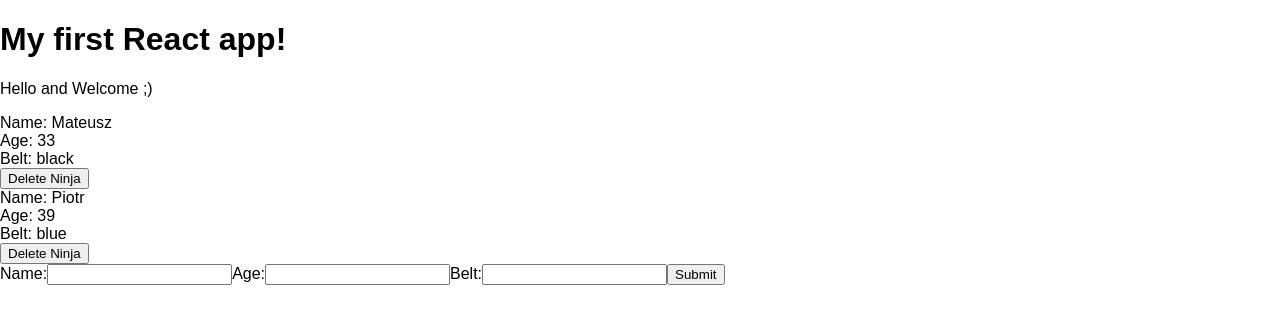
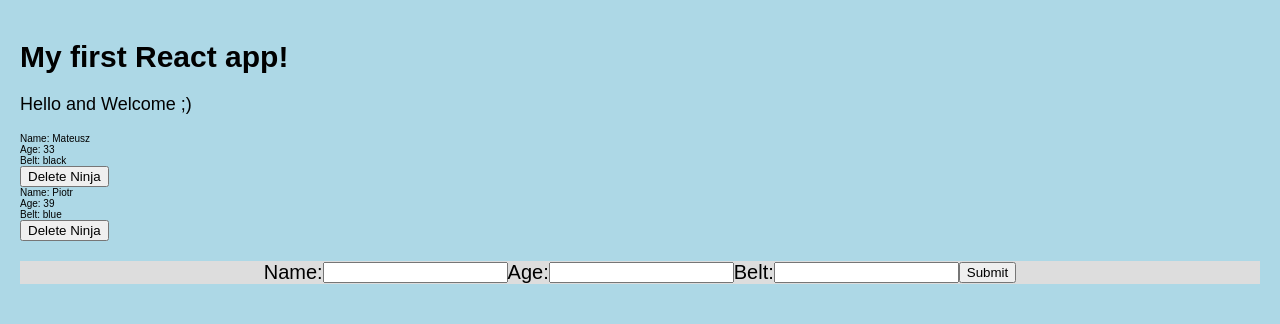
Before and after one commit to piotr-skolorzynski/react-first-app, a React (Create React App) app in the folder first-react-app/: page / in a window 1280 px wide. Shown: the top 324 px of the page. Built offline with nearby package versions, Linux system fonts and the light colour scheme.

Commit message:
fix style add fixes

```diff
--- a/first-react-app/src/AddNinja.js
+++ b/first-react-app/src/AddNinja.js
@@ -21,9 +21,9 @@ class AddNinja extends Component {
                 <form onSubmit={this.handleSubmit}>
                     <label htmlFor="name">Name:</label>
                     <input type="text" id="name" onChange={this.handleChange}></input>
-                    <label htmlFor="name">Age:</label>
+                    <label htmlFor="age">Age:</label>
                     <input type="text" id="age" onChange={this.handleChange}></input>
-                    <label htmlFor="name">Belt:</label>
+                    <label htmlFor="age">Belt:</label>
                     <input type="text" id="belt" onChange={this.handleChange}></input>
                     <button>Submit</button>
                 </form>
--- a/first-react-app/src/App.js
+++ b/first-react-app/src/App.js
@@ -1,6 +1,7 @@
 import React, { Component } from 'react';
 import AddNinja from './AddNinja';
 import Ninjas from './ninjas';
+import './index.css'
 
 class App extends Component {
   state = {
@@ -25,21 +26,23 @@ class App extends Component {
       ninjas: ninjas
     })
   }
+  //gives info if component is mounted
   componentDidMount() {
     console.log('component mounted');
   }
+  //we can compare prev state with current state
   componentDidUpdate(prevProps, prevState) {
     console.log('component updated')
     console.log(prevProps, prevState);
   }
   render() {
     return(
-    <div className="App">
-      <h1>My first React app!</h1>
-      <p>Hello and Welcome ;)</p>
-      <Ninjas ninjas={this.state.ninjas} deleteNinja={this.deleteNinja}/>
-      <AddNinja addNinja={this.addNinja}/>
-    </div>
+      <div className="app">
+        <h1>My first React app!</h1>
+        <p>Hello and Welcome ;)</p>
+        <Ninjas ninjas={this.state.ninjas} deleteNinja={this.deleteNinja}/>
+        <AddNinja addNinja={this.addNinja}/>
+      </div>
     );
   }
 }
--- a/first-react-app/src/index.css
+++ b/first-react-app/src/index.css
@@ -1,6 +1,33 @@
+html {
+  font-size: 62.5%;
+}
+
 body {
   box-sizing: border-box;
   margin: 0;
   padding: 0;
   font-family: sans-serif;
+  background-color: lightblue;
 }
+
+.app {
+  padding: 2rem;
+}
+
+.app h1 {
+  font-size: 3rem;
+}
+
+.app p {
+  font-size: 1.8rem;
+}
+
+form {
+  margin: 2rem 0;
+  display: flex;
+  flex-flow: row wrap;
+  justify-content: center;
+  align-items: center;
+  background-color: #ddd;
+  font-size: 2rem;
+}
```
